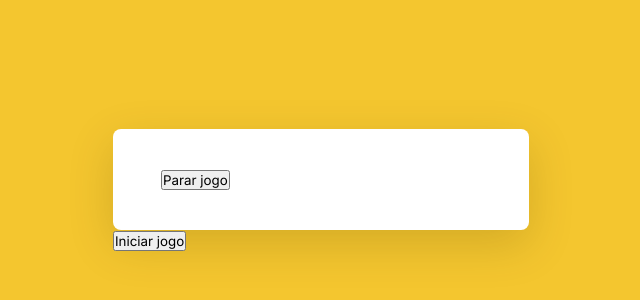
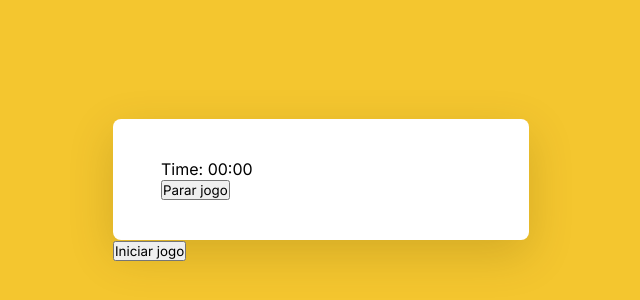
Before and after one commit to AfranioCaires/jogo-da-memoria, a plain HTML site: page index.html in a window 1280 px wide. Shown: the part 210-510 px from the top of the page, without its empty margins (319-959 px from the left). Drawn offline with Linux system fonts and the light colour scheme.

Commit message:
Update timer element ID

```diff
--- a/index.html
+++ b/index.html
@@ -12,7 +12,7 @@
         <div class="wrapper">
             <div class="stats-container">
                 <div id="moves-counter"></div>
-                <div id="time-elapsed"></div>
+                <div id="timer"></div>
             </div>
             <div class="game-container"></div>
             <button id="stop-game" class="button hidden">Parar jogo</button>
```
